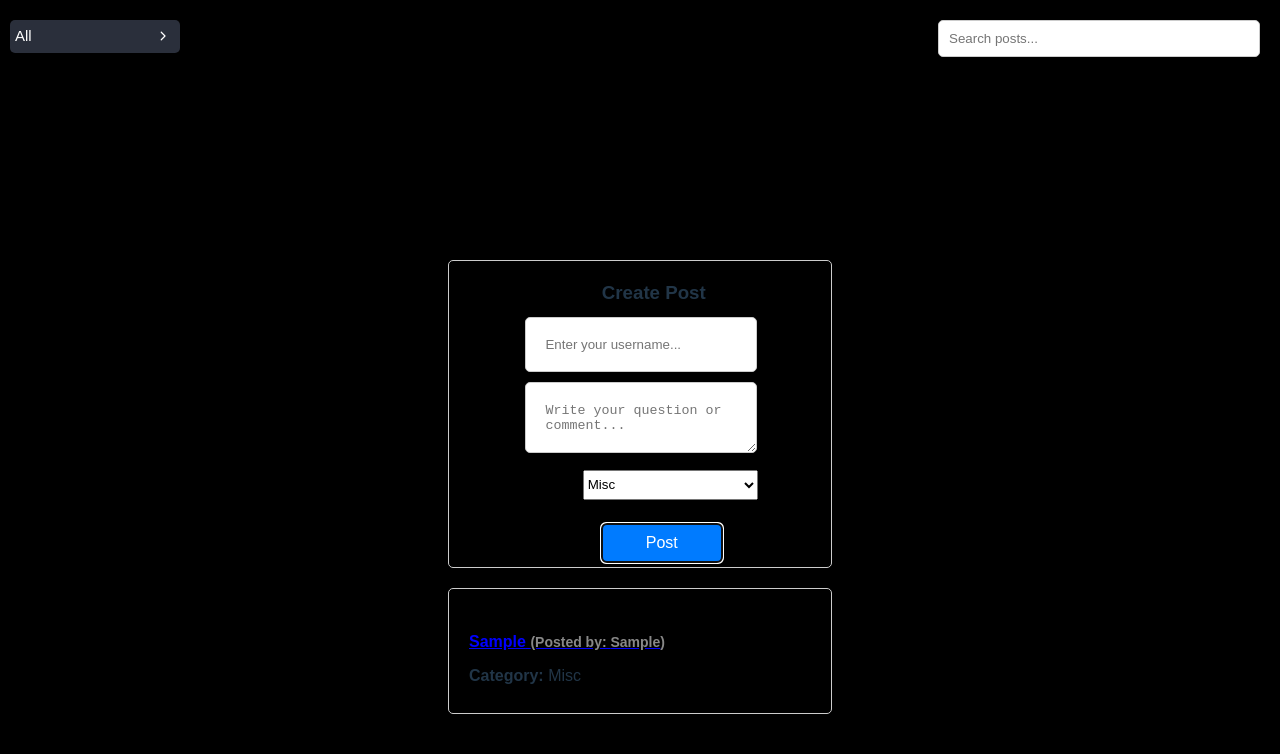
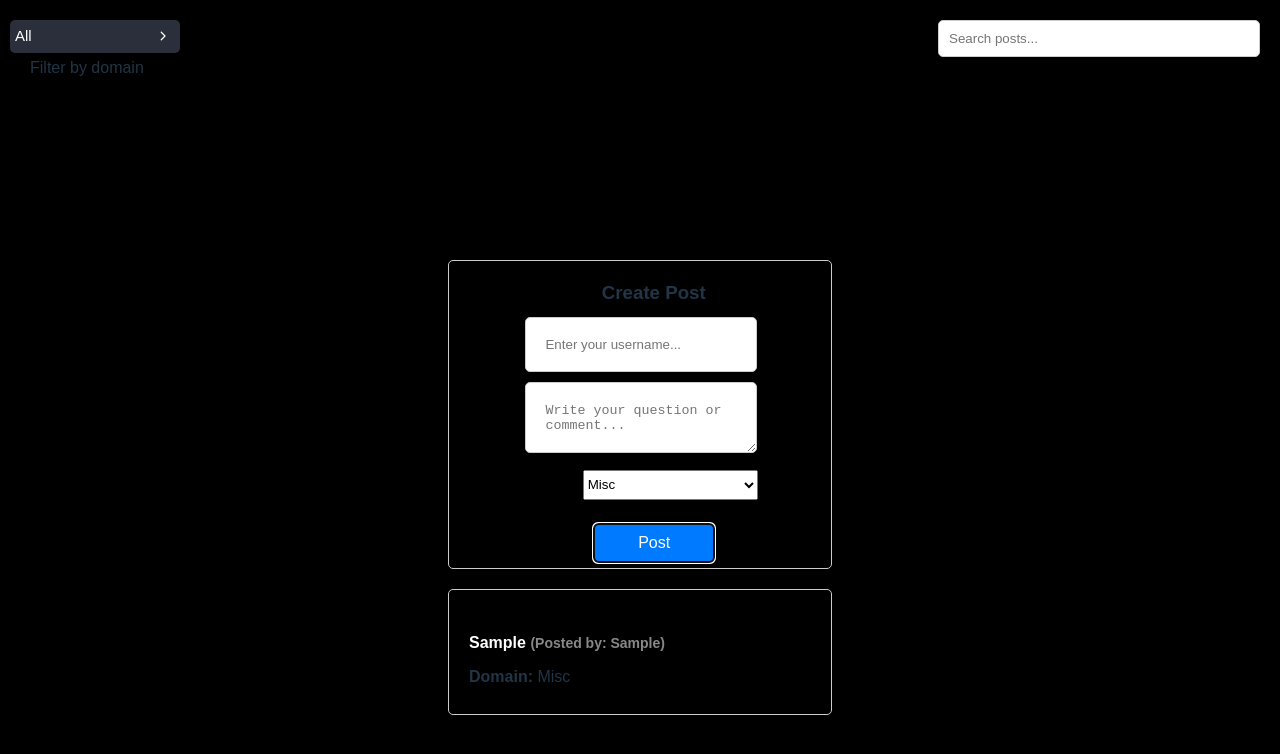
Before and after one commit to necromancer404/hackathon_project, a React (Vite) app: page / in a window 1280 px wide. Both pictures are taken after typing "Sample", "Sample" into the empty fields and a click on the button "Post". Shown: the top 754 px of the page. Built offline with nearby package versions, Linux system fonts and the light colour scheme.

Commit message:
touches to forum page

```diff
--- a/package.json
+++ b/package.json
@@ -20,11 +20,14 @@
     "@types/react": "^19.0.8",
     "@types/react-dom": "^19.0.3",
     "@vitejs/plugin-react-swc": "^3.5.0",
+    "autoprefixer": "^10.4.20",
     "eslint": "^9.19.0",
     "eslint-plugin-react": "^7.37.4",
     "eslint-plugin-react-hooks": "^5.0.0",
     "eslint-plugin-react-refresh": "^0.4.18",
     "globals": "^15.14.0",
+    "postcss": "^8.5.1",
+    "tailwindcss": "^4.0.6",
     "vite": "^6.1.0"
   }
 }
--- a/src/forum.css
+++ b/src/forum.css
@@ -4,11 +4,12 @@ body {
     padding: 0;
     font-family: Arial, sans-serif;
     background-color: #000000;
+    height: 100vh;
   }
 
   .forum-container {
-    height: 100vh;
     display: flex;
+    min-height: 100vh;
     flex-direction: column;
   }
 
@@ -36,6 +37,7 @@ body {
     flex-direction: column;
     align-items: center;
     width: 100vw;
+    background-color: #000000;
     justify-content: center;
   }
 
@@ -57,7 +59,7 @@ body {
     border: 1px solid #ccc;
     border-radius: 5px;
     background-color: black;
-    padding-bottom: 5px;
+    padding-bottom: 2px;
   }
 
   .create-post h3 {
@@ -82,7 +84,8 @@ body {
     border: none;
     border-radius: 5px;
     cursor: pointer;
-    margin-left: 40%;
+    margin-left: 38%;
+    margin-bottom: 4px;
   }
 
   .create-post .category-options label {
@@ -120,7 +123,7 @@ body {
   }
 
   .post .post-actions .answer {
-    background: #007bff;
+    background: #a5afb9;
     color: white;
   }
 
@@ -144,7 +147,8 @@ body {
   /* Answer Input */
   .answer-input textarea {
     padding: 10px;
-    width: 100%;
+    width: 80%;
+    margin-left: 7%;
     height: 60px;
     border-radius: 5px;
     border: 1px solid #ccc;
@@ -157,6 +161,14 @@ body {
     justify-content: left;
     align-items: center;
   }
+  .domainFilter{
+    position: absolute;
+    top:40px ;
+    left:30px;
+    display: flex;
+    justify-content: left;
+    align-items: center;
+  }
   select{
     width: 175px;
     height: 30px;
@@ -164,4 +176,3 @@ body {
   button{
     width: 120px;
   }
-  /* Other existing styles */
--- a/src/forum.jsx
+++ b/src/forum.jsx
@@ -85,9 +85,14 @@ export default function Forum() {
   return (
     <StyledForumContainer>
       {/* Filter Bar */}
+      <div className="domainFilter">
+      <p>Filter by domain</p>
+      </div>
       <div className="filter-bar">
         <Radio onChange={(value) => setFilterCategory(value)} />
       </div>
+
+
       {/* Search Bar */}
       <div className="search-bar">
         <input
@@ -157,8 +162,7 @@ export default function Forum() {
                       }
                       style={{
                         cursor: "pointer",
-                        textDecoration: "underline",
-                        color: "blue",
+                        color: "white",
                       }}
                     >
                       {post.content}{" "}
@@ -167,7 +171,7 @@ export default function Forum() {
                       </span>
                     </h4>
                     <p>
-                      <strong>Category:</strong> {post.category}
+                      <strong>Domain:</strong> {post.category}
                     </p>
                     {/* Answers */}
                     {expandedPost === post.id && (
```
Also changed, not shown: 2 other files (tests, documents, lock files or other folders).
